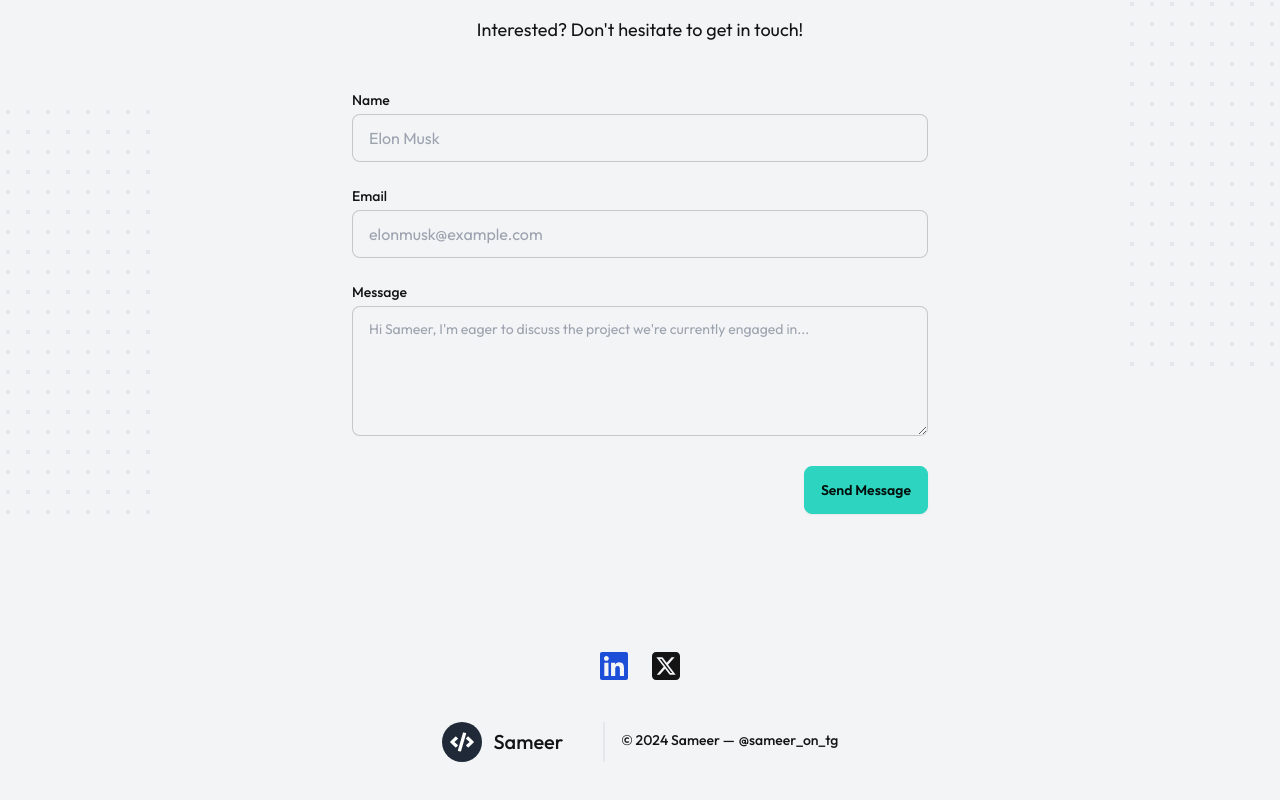
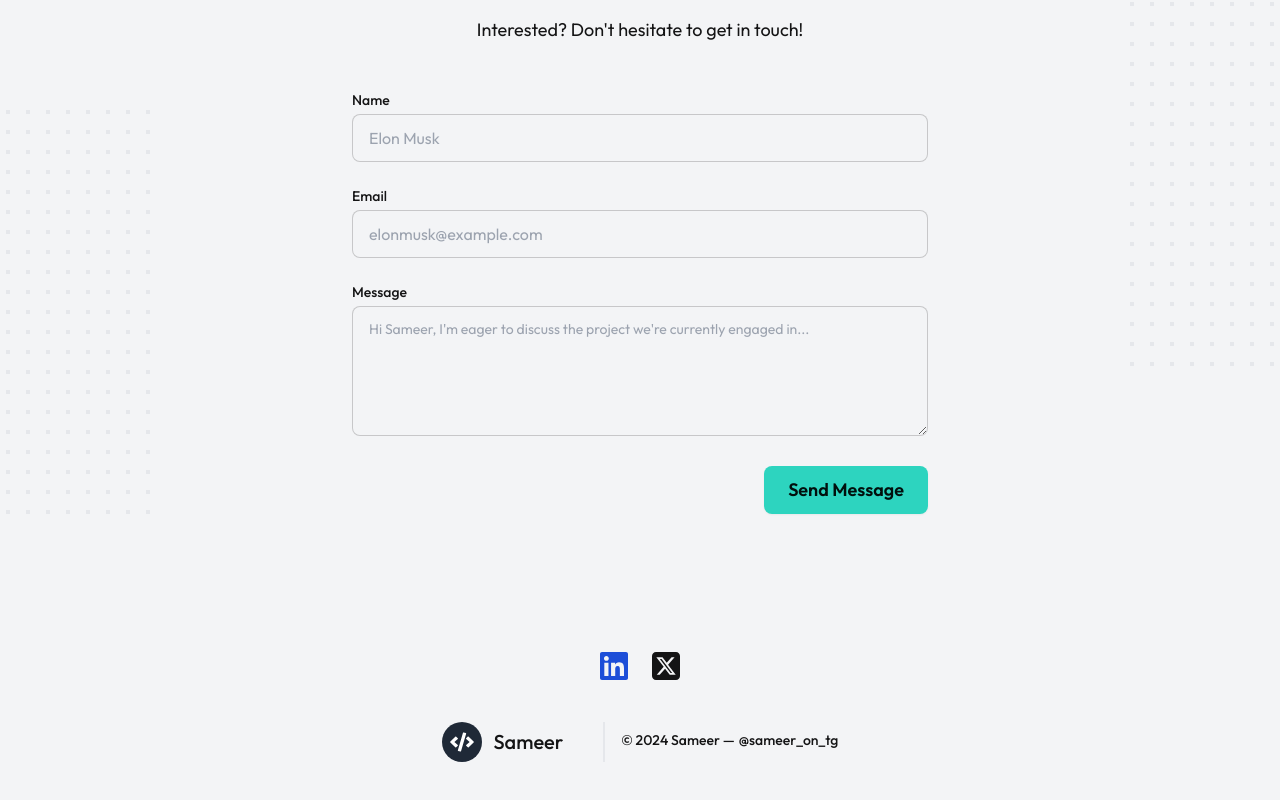
Before and after one commit to sameer60/portfolio, a Next.js app: page / in a window 1280 px wide. Shown: the part 3797-4597 px from the top of the page. Built offline with nearby package versions, Linux system fonts and the light colour scheme; what tailwindcss-bg-patterns would draw is missing.

Commit message:
made reusable button component.

```diff
--- /dev/null
+++ b/app/components/Button.jsx
@@ -0,0 +1,60 @@
+import React from "react";
+import Link from "next/link";
+
+const Button = ({
+    variant = "primary",
+    href,
+    target,
+    onClick,
+    type = "button",
+    className = "",
+    children,
+    ...props
+}) => {
+    const baseStyles = "btn inline-flex border-0 py-2 px-6 focus:outline-none text-lg";
+    const variantStyles = {
+        primary: "btn-primary",
+        secondary: "btn-secondary",
+    };
+
+    const combinedClassName = `${baseStyles} ${variantStyles[variant]} ${className}`;
+
+    if (href) {
+        if (href.startsWith("#") || href.startsWith("/")) {
+            // Check if it's an internal link but not a file resource like pdf
+            const isFile = href.includes(".");
+            if (!isFile) {
+                return (
+                    <Link href={href} className={combinedClassName} {...props}>
+                        {children}
+                    </Link>
+                );
+            }
+        }
+
+        return (
+            <a
+                href={href}
+                className={combinedClassName}
+                target={target}
+                rel={target === "_blank" ? "noreferrer" : undefined}
+                {...props}
+            >
+                {children}
+            </a>
+        );
+    }
+
+    return (
+        <button
+            type={type}
+            className={combinedClassName}
+            onClick={onClick}
+            {...props}
+        >
+            {children}
+        </button>
+    );
+};
+
+export default Button;
--- a/app/components/Contact.jsx
+++ b/app/components/Contact.jsx
@@ -3,6 +3,7 @@
 import React, { useRef } from "react";
 import emailjs from "@emailjs/browser";
 import toast, { Toaster } from "react-hot-toast";
+import Button from "./Button";
 
 const Contact = () => {
   const handleSendMessage = (notify) => {
@@ -170,13 +171,13 @@ const Contact = () => {
               </div>
             </div>
             <div className="flex justify-center md:justify-end sm:col-span-2">
-              <button
+              <Button
                 type="submit"
                 onClick={handleSendMessage}
-                className="btn btn-primary"
+                variant="primary"
               >
                 <span>Send Message</span>
-              </button>
+              </Button>
             </div>
           </form>
         </div>
--- a/app/components/Hero.jsx
+++ b/app/components/Hero.jsx
@@ -4,6 +4,7 @@ import React from "react";
 import { MdOutlineFileDownload } from "react-icons/md";
 import { FaLongArrowAltRight } from "react-icons/fa";
 import Link from "next/link";
+import Button from "./Button";
 
 const Hero = () => {
   return (
@@ -42,21 +43,21 @@ const Hero = () => {
             businesses create beloved products for the web.
           </p>
           <div className="flex gap-3 justify-center">
-            <Link
+            <Button
               href="#contact"
-              className="btn btn-primary inline-flex border-0 py-2 px-6 focus:outline-none text-lg animate-bounce focus:animate-none hover:animate-none text-md font-medium mt-3 rounded-lg tracking-wide"
+              variant="primary"
+              className="animate-bounce focus:animate-none hover:animate-none text-md font-medium mt-3 rounded-lg tracking-wide"
             >
               Get in touch &nbsp; <FaLongArrowAltRight />
-            </Link>
-            <a
-              className="btn btn-secondary inline-flex border-0 py-2 px-6 focus:outline-none text-lg"
+            </Button>
+            <Button
               href="/Resume.pdf"
+              variant="secondary"
               target="_blank"
-              rel="noreferrer"
             >
               resume &nbsp; <MdOutlineFileDownload />
               <span className="block max-w-0 group-hover:max-w-full transition-all duration-500 h-0.5 bg-gray-800"></span>
-            </a>
+            </Button>
           </div>
         </div>
         <div className="lg:max-w-lg lg:w-full md:w-1/2 w-5/6 mb-8 md:mb-0">
```
